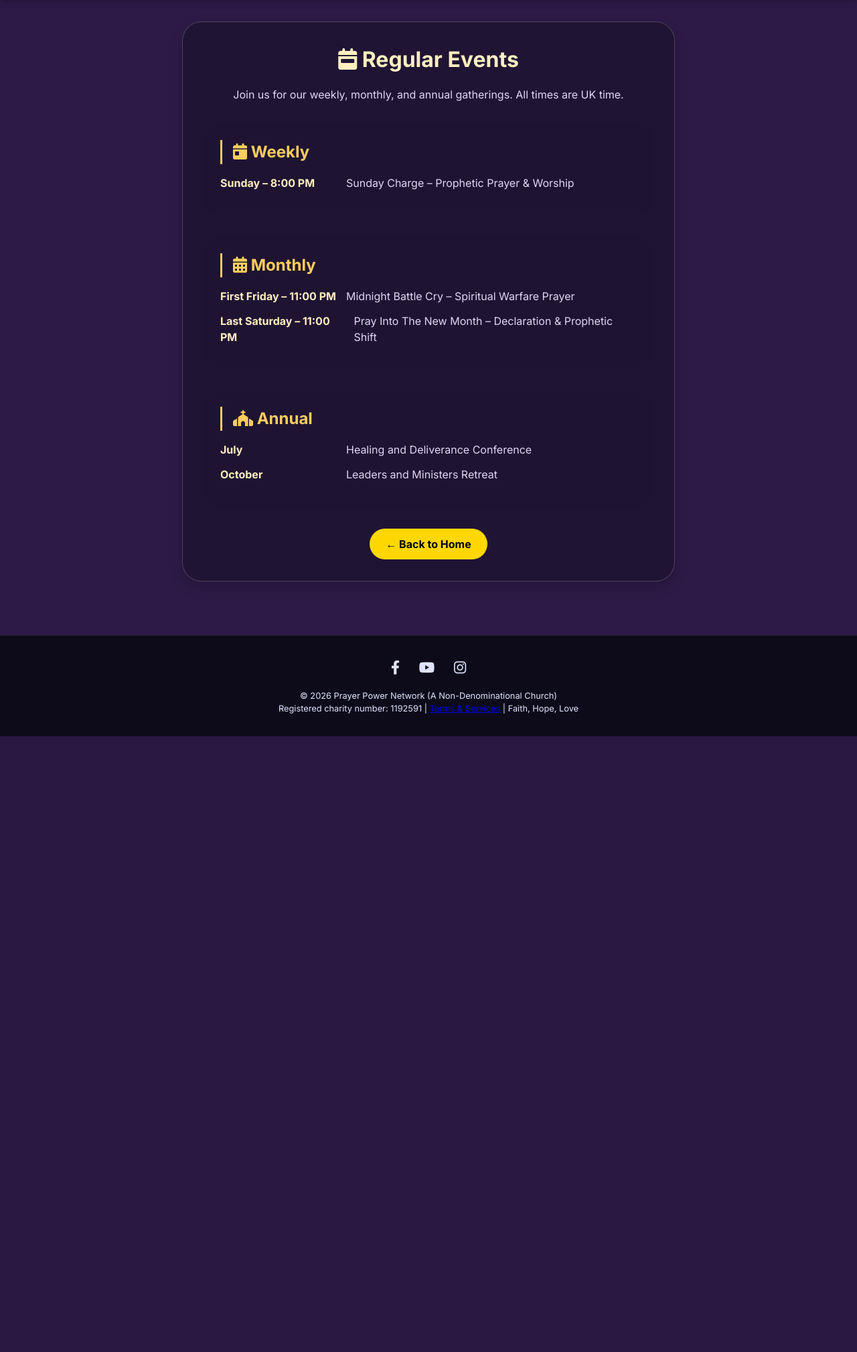
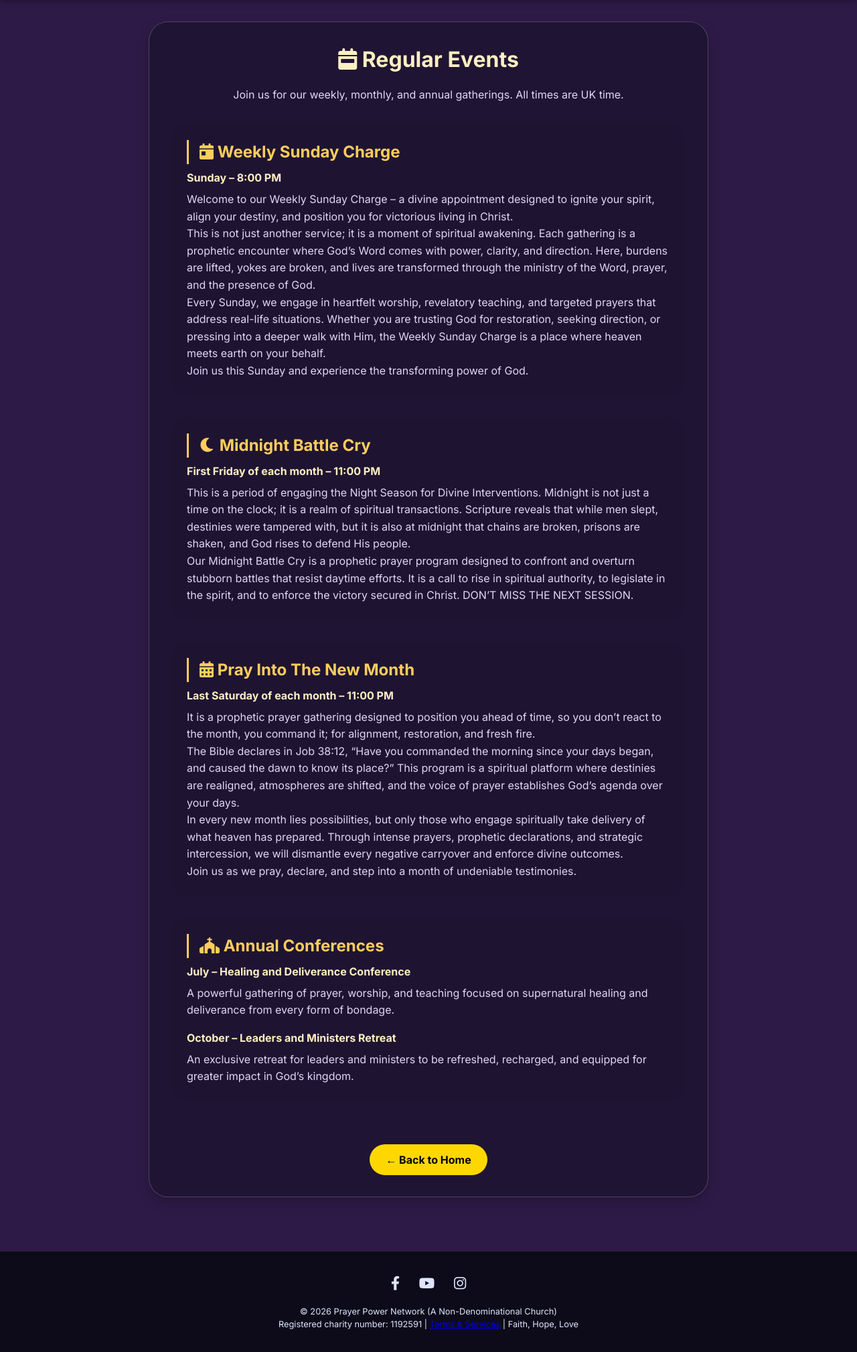
Before and after one commit to phylipgenty/PPN, a Django app: page /regular/ in a window 1280 px wide. Shown: the part 81-2099 px from the top of the page at 67% size. Before the commit the page ends 1180 px from the top, so only its background shows below. Run offline with Django 5.2, Linux system fonts and the light colour scheme.

Commit message:
When would this work end

```diff
--- a/templates/index.html
+++ b/templates/index.html
@@ -74,7 +74,7 @@
 
   <!-- Manchester Banner -->
 <div class="manchester-banner" style="background: url('{% static 'images/manchester-flyer.jpeg' %}') center/cover no-repeat;">
-  <h2>MANCHESTER BIG EVENT</h2>
+  {% comment %} <h2>MANCHESTER BIG EVENT</h2> {% endcomment %}
   <p id="manchesterCountdown" class="countdown"></p>
   <a href="{% url 'manchester' %}" class="gold-btn">Go to Manchester Page →</a>
 </div>
--- a/templates/manchester.html
+++ b/templates/manchester.html
@@ -69,7 +69,7 @@
 <div class="countdown-hero">
   <div class="overlay"></div>
   <div class="countdown-content">
-    <h1>MANCHESTER BIG EVENT 2026</h1>
+    <h1>Restored Conference MANCHESTER</h1>
     <div class="countdown-box">
       <div id="manchesterCountdown" class="countdown"></div>
     </div>
--- a/templates/regular.html
+++ b/templates/regular.html
@@ -5,7 +5,6 @@
 
 {% block extra_css %}
 <style>
-
 .reminder-btn {
   background: transparent;
   border: 1px solid #ffcd5c;
@@ -21,7 +20,7 @@
   color: #1a1a2a;
 }
 .regular-container {
-    max-width: 800px;
+  max-width: 900px;
   margin: 2rem auto;
 }
 .regular-card {
@@ -45,36 +44,29 @@
 }
 .event-category h2 {
   color: #ffcd5c;
-    margin-bottom: 1rem;
+  margin-bottom: 0.5rem;
   border-left: 3px solid #ffcd5c;
   padding-left: 1rem;
-  }
-  .event-list {
-    list-style: none;
-    padding-left: 0;
-  }
-  .event-list li {
-    color: #e0d6f5;
-    margin-bottom: 0.8rem;
-    display: flex;
-    align-items: baseline;
-    gap: 0.5rem;
 }
 .event-time {
   font-weight: bold;
   color: #ffefc0;
-    min-width: 180px;
+  margin-bottom: 0.5rem;
 }
-  .event-name {
-    font-style: normal;
+.event-description {
+  color: #e0d6f5;
+  line-height: 1.6;
+  margin-top: 0.5rem;
+}
+.back-link {
+  display: inline-block;
+  margin-top: 2rem;
+  text-align: center;
+  width: 100%;
 }
 @media (max-width: 600px) {
-    .event-list li {
-      flex-direction: column;
-      gap: 0.2rem;
-    }
-    .event-time {
-      min-width: auto;
+  .regular-container {
+    padding: 0 1rem;
   }
 }
 </style>
@@ -88,30 +80,54 @@
       <p>Join us for our weekly, monthly, and annual gatherings. All times are UK time.</p>
     </div>
 
+    <!-- Weekly -->
     <div class="event-category">
-      <h2><i class="fas fa-calendar-day"></i> Weekly</h2>
-      <ul class="event-list">
-        <li><span class="event-time">Sunday – 8:00 PM</span> <span class="event-name">Sunday Charge – Prophetic Prayer & Worship</span></li>
-      </ul>
+      <h2><i class="fas fa-calendar-day"></i> Weekly Sunday Charge</h2>
+      <div class="event-time">Sunday – 8:00 PM</div>
+      <div class="event-description">
+        <p>Welcome to our Weekly Sunday Charge – a divine appointment designed to ignite your spirit, align your destiny, and position you for victorious living in Christ.</p>
+        <p>This is not just another service; it is a moment of spiritual awakening. Each gathering is a prophetic encounter where God’s Word comes with power, clarity, and direction. Here, burdens are lifted, yokes are broken, and lives are transformed through the ministry of the Word, prayer, and the presence of God.</p>
+        <p>Every Sunday, we engage in heartfelt worship, revelatory teaching, and targeted prayers that address real-life situations. Whether you are trusting God for restoration, seeking direction, or pressing into a deeper walk with Him, the Weekly Sunday Charge is a place where heaven meets earth on your behalf.</p>
+        <p>Join us this Sunday and experience the transforming power of God.</p>
+      </div>
     </div>
 
+    <!-- Monthly: Midnight Battle Cry -->
     <div class="event-category">
-      <h2><i class="fas fa-calendar-alt"></i> Monthly</h2>
-      <ul class="event-list">
-        <li><span class="event-time">First Friday – 11:00 PM</span> <span class="event-name">Midnight Battle Cry – Spiritual Warfare Prayer</span></li>
-        <li><span class="event-time">Last Saturday – 11:00 PM</span> <span class="event-name">Pray Into The New Month – Declaration & Prophetic Shift</span></li>
-      </ul>
+      <h2><i class="fas fa-moon"></i> Midnight Battle Cry</h2>
+      <div class="event-time">First Friday of each month – 11:00 PM</div>
+      <div class="event-description">
+        <p>This is a period of engaging the Night Season for Divine Interventions. Midnight is not just a time on the clock; it is a realm of spiritual transactions. Scripture reveals that while men slept, destinies were tampered with, but it is also at midnight that chains are broken, prisons are shaken, and God rises to defend His people.</p>
+        <p>Our Midnight Battle Cry is a prophetic prayer program designed to confront and overturn stubborn battles that resist daytime efforts. It is a call to rise in spiritual authority, to legislate in the spirit, and to enforce the victory secured in Christ. DON’T MISS THE NEXT SESSION.</p>
+      </div>
     </div>
 
+    <!-- Monthly: Pray Into The New Month -->
     <div class="event-category">
-      <h2><i class="fas fa-church"></i> Annual</h2>
-      <ul class="event-list">
-        <li><span class="event-time">July</span> <span class="event-name">Healing and Deliverance Conference</span></li>
-        <li><span class="event-time">October</span> <span class="event-name">Leaders and Ministers Retreat</span></li>
-      </ul>
+      <h2><i class="fas fa-calendar-alt"></i> Pray Into The New Month</h2>
+      <div class="event-time">Last Saturday of each month – 11:00 PM</div>
+      <div class="event-description">
+        <p>It is a prophetic prayer gathering designed to position you ahead of time, so you don’t react to the month, you command it; for alignment, restoration, and fresh fire.</p>
+        <p>The Bible declares in Job 38:12, “Have you commanded the morning since your days began, and caused the dawn to know its place?” This program is a spiritual platform where destinies are realigned, atmospheres are shifted, and the voice of prayer establishes God’s agenda over your days.</p>
+        <p>In every new month lies possibilities, but only those who engage spiritually take delivery of what heaven has prepared. Through intense prayers, prophetic declarations, and strategic intercession, we will dismantle every negative carryover and enforce divine outcomes.</p>
+        <p>Join us as we pray, declare, and step into a month of undeniable testimonies.</p>
+      </div>
     </div>
 
-    <div style="text-align: center; margin-top: 2rem;">
+    <!-- Annual -->
+    <div class="event-category">
+      <h2><i class="fas fa-church"></i> Annual Conferences</h2>
+      <div class="event-time">July – Healing and Deliverance Conference</div>
+      <div class="event-description">
+        <p>A powerful gathering of prayer, worship, and teaching focused on supernatural healing and deliverance from every form of bondage.</p>
+      </div>
+      <div class="event-time" style="margin-top: 1rem;">October – Leaders and Ministers Retreat</div>
+      <div class="event-description">
+        <p>An exclusive retreat for leaders and ministers to be refreshed, recharged, and equipped for greater impact in God’s kingdom.</p>
+      </div>
+    </div>
+
+    <div class="back-link">
       <a href="{% url 'index' %}" class="gold-btn">← Back to Home</a>
     </div>
   </div>
```
Also changed, not shown: templates/events.html (+39 -49 lines). Lines whose indentation alone changed are shown as unchanged.
